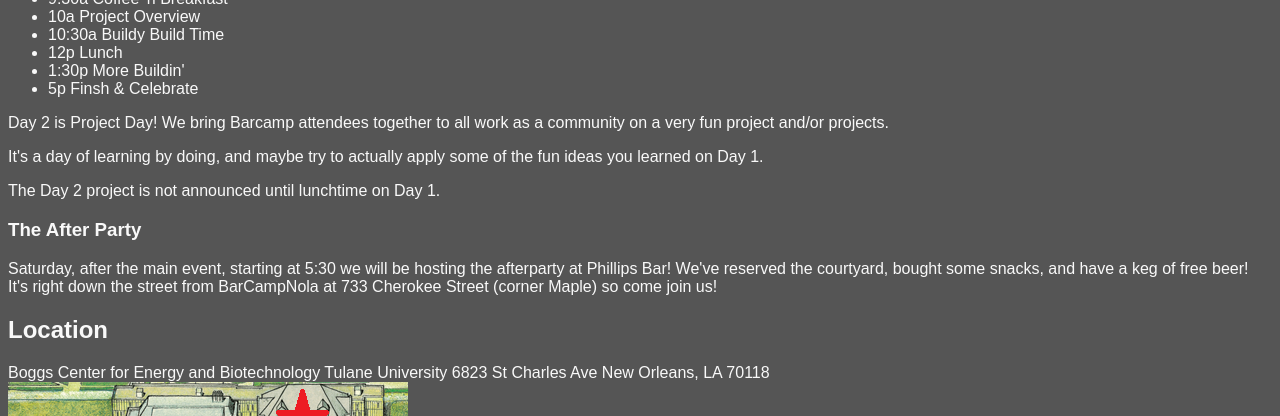
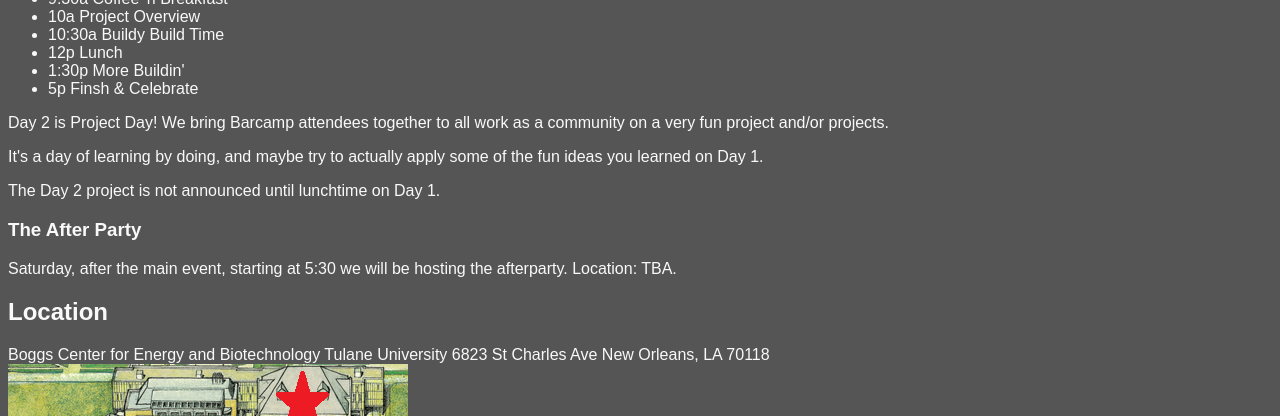
Before and after one commit to barcampnola/2015, a Jekyll site: the page built from index.html, in a window 1280 px wide and 900 px high, scrolled down 1424 px, cut to the strip 0-416 px from the top of the window. Built offline with Jekyll 4.4.1, drawn with Linux system fonts in a browser that asks for light colours.

Commit message:
Make after party location tba

```diff
--- a/_includes/schedule.html
+++ b/_includes/schedule.html
@@ -78,7 +78,7 @@
     <div class="after-party">
         <h3>The After Party</h3>
         <p>
-            Saturday, after the main event, starting at 5:30 we will be hosting the afterparty at Phillips Bar! We've reserved the courtyard, bought some snacks, and have a keg of free beer! It's right down the street from BarCampNola at 733 Cherokee Street (corner Maple) so come join us!
+            Saturday, after the main event, starting at 5:30 we will be hosting the afterparty. Location: TBA.
         </p>
     </div>
 </section>
```
